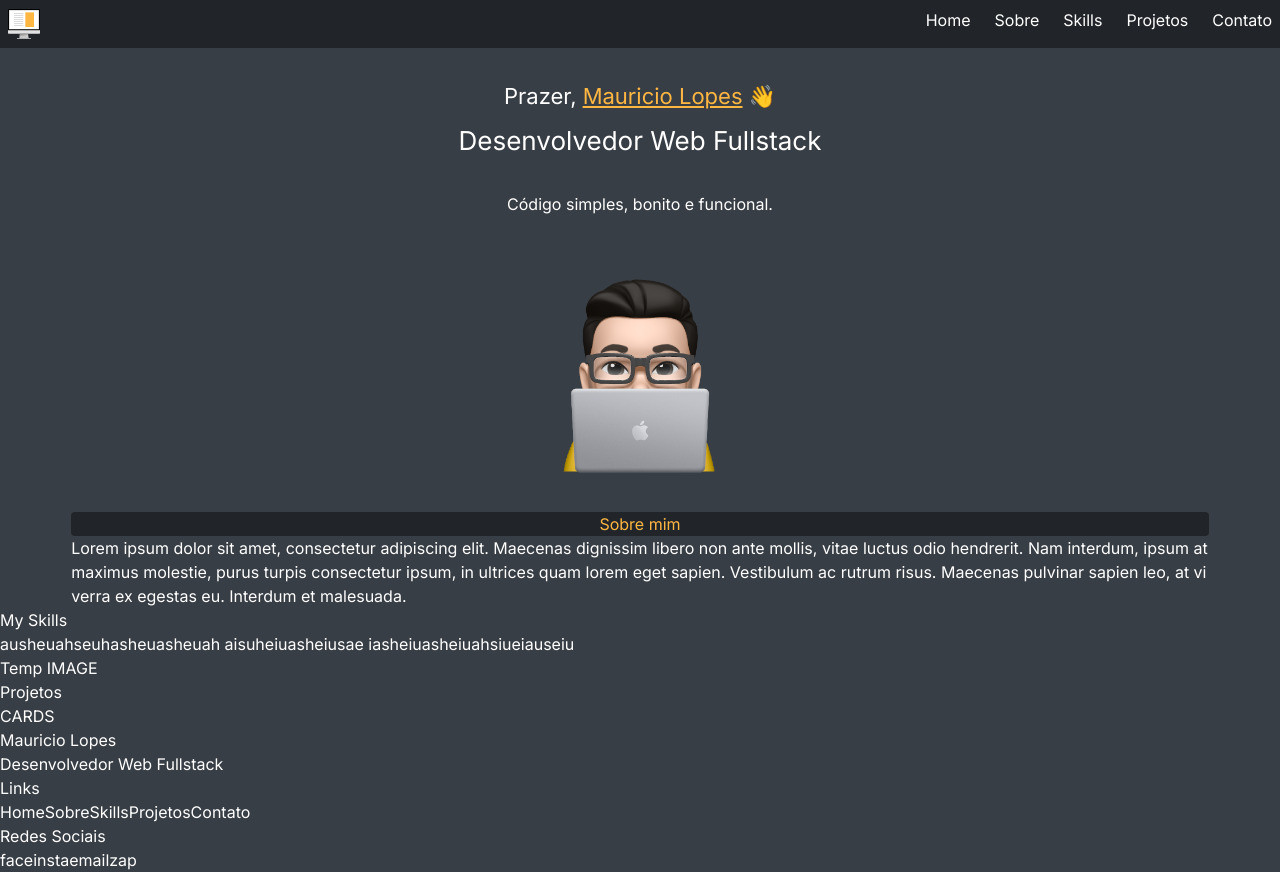
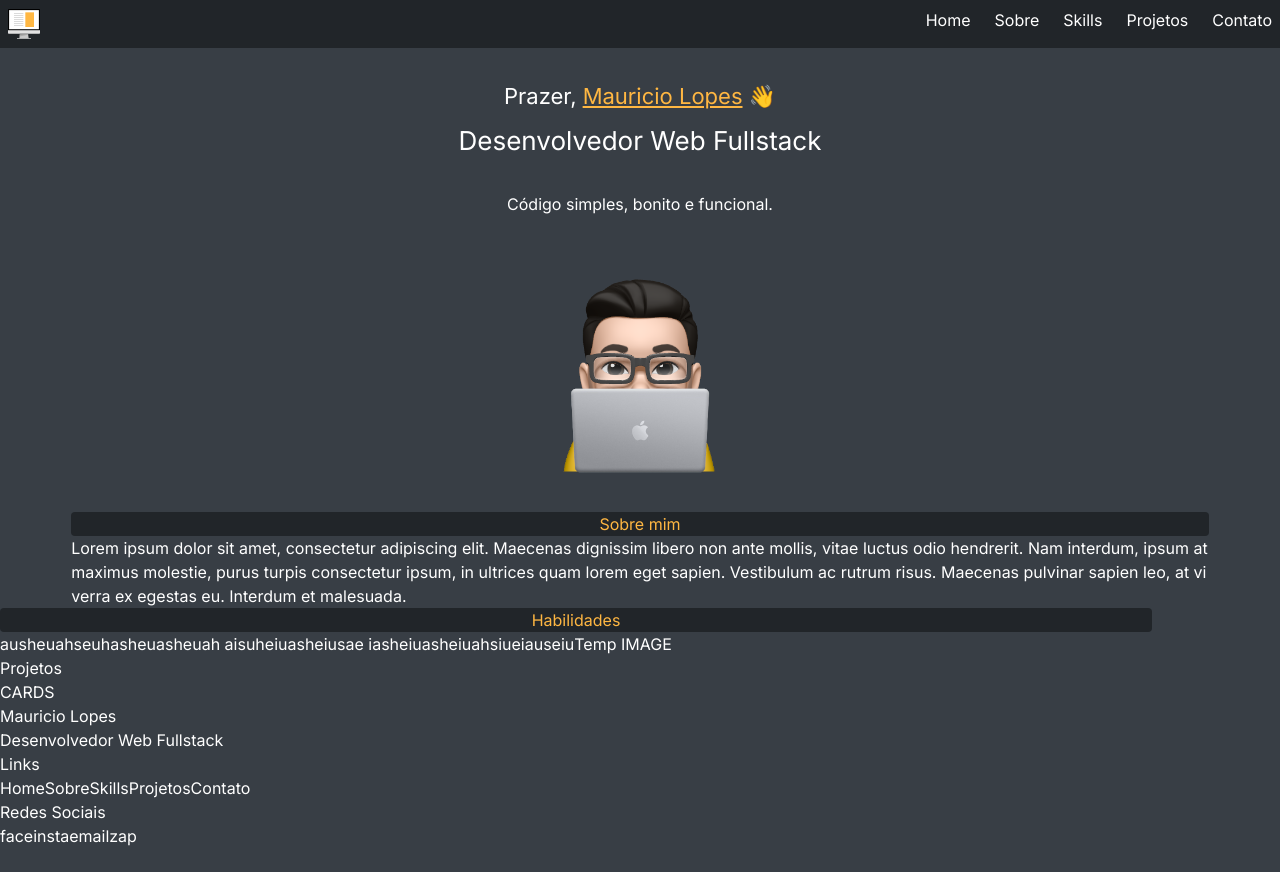
Before and after one commit to mlopeesz/mlopeesz-portfolio, a React (Vite) app: page / in a window 1280 px wide. After the commit the page ends 848 px from the top, so only its background shows below. Built offline with nearby package versions, Linux system fonts and the light colour scheme.

Commit message:
feat(css): inicio de estilização de componente Skills

```diff
--- a/src/components/Skills.jsx
+++ b/src/components/Skills.jsx
@@ -3,14 +3,18 @@ import React, { Component } from 'react';
 class Skills extends Component {
   render() {
     return (
+      <div className="max-w-[90%]">
+        <h3 className="bg-dark-bg text-yellow-select rounded text-center">Habilidades</h3>
+        <div className="flex">
           <div>
-        <h3>My Skills</h3>
             <p>ausheuahseuhasheuasheuah
             aisuheiuasheiusae
             iasheiuasheiuahsiueiauseiu
             </p>
+          </div>
           <div>
             <button>Temp IMAGE</button>
+          </div>
         </div>
       </div>
     );
```
Lines whose indentation alone changed are shown as unchanged.
